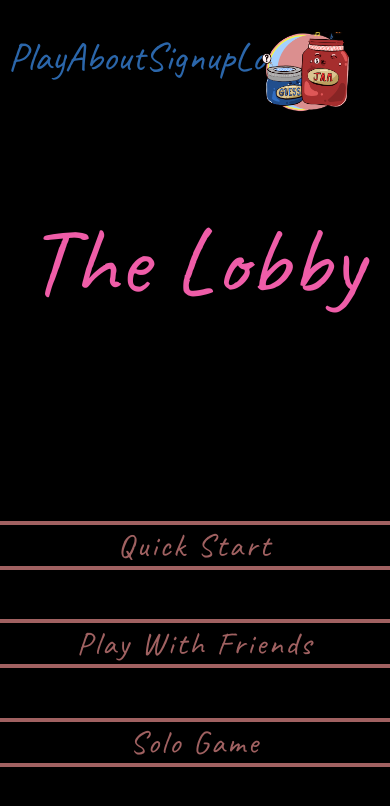
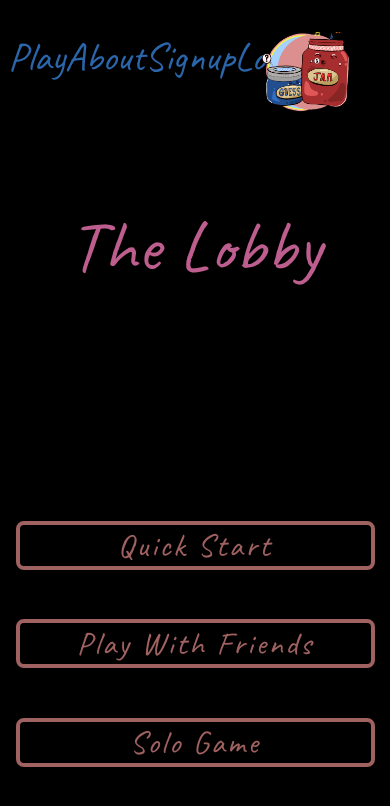
Before and after one commit to ronquiaj/Guess_Jam, a React (Create React App) app in the folder client/: page /lobby in a window 390 px wide. Shown: the top 806 px of the page. Built offline with nearby package versions, Linux system fonts and the light colour scheme.

Commit message:
Created breakpoints for button compoonent

```diff
--- a/client/src/components/global/Button/styles.scss
+++ b/client/src/components/global/Button/styles.scss
@@ -1,5 +1,6 @@
 @import "styles/colors";
 @import "styles/effects";
+@import "styles/breakpoints";
 
 .button {
   cursor: pointer;
@@ -13,7 +14,9 @@
   transition: 500ms all;
   border-radius: 0.5rem;
   background: transparent;
-
+  @include breakpoint("sm") {
+    width: 90vw;
+  }
   &:hover {
     color: $red-on;
     border: 0.3rem solid $red-on;
--- a/client/src/routes/Lobby/styles.scss
+++ b/client/src/routes/Lobby/styles.scss
@@ -1,5 +1,6 @@
 @import "styles/colors";
 @import "styles/effects";
+@import "styles/breakpoints";
 
 .lobby-container {
   display: flex;
@@ -10,6 +11,9 @@
   &--header {
     height: 50%;
     font-size: 6rem;
+    @include breakpoint("sm") {
+      font-size: 4.5rem;
+    }
   }
 
   &--button-container {
--- a/client/src/styles/breakpoints.scss
+++ b/client/src/styles/breakpoints.scss
@@ -1,6 +1,6 @@
 $breakpoints: (
   "xs": 0px,
-  "sm": 600px,
+  "sm": 660px,
   "md": 960px,
   "lg": 1280px,
   "xl": 1920px
@@ -8,7 +8,7 @@ $breakpoints: (
 
 @mixin breakpoint($breakpoint) {
   @if map-has-key($breakpoints, $breakpoint) {
-    @media (min-width: map-get($breakpoints, $breakpoint)) {
+    @media (max-width: map-get($breakpoints, $breakpoint)) {
       @content;
     }
   } @else {
--- a/client/src/styles/colors.scss
+++ b/client/src/styles/colors.scss
@@ -7,5 +7,5 @@ $red-off: #a06161;
 
 $white: #fff;
 
-$hot-pink-on: #bd5e8f;
-$hot-pink-off: #ef5da8;
+$hot-pink-on: #ef5da8;
+$hot-pink-off: #bd5e8f;
```
